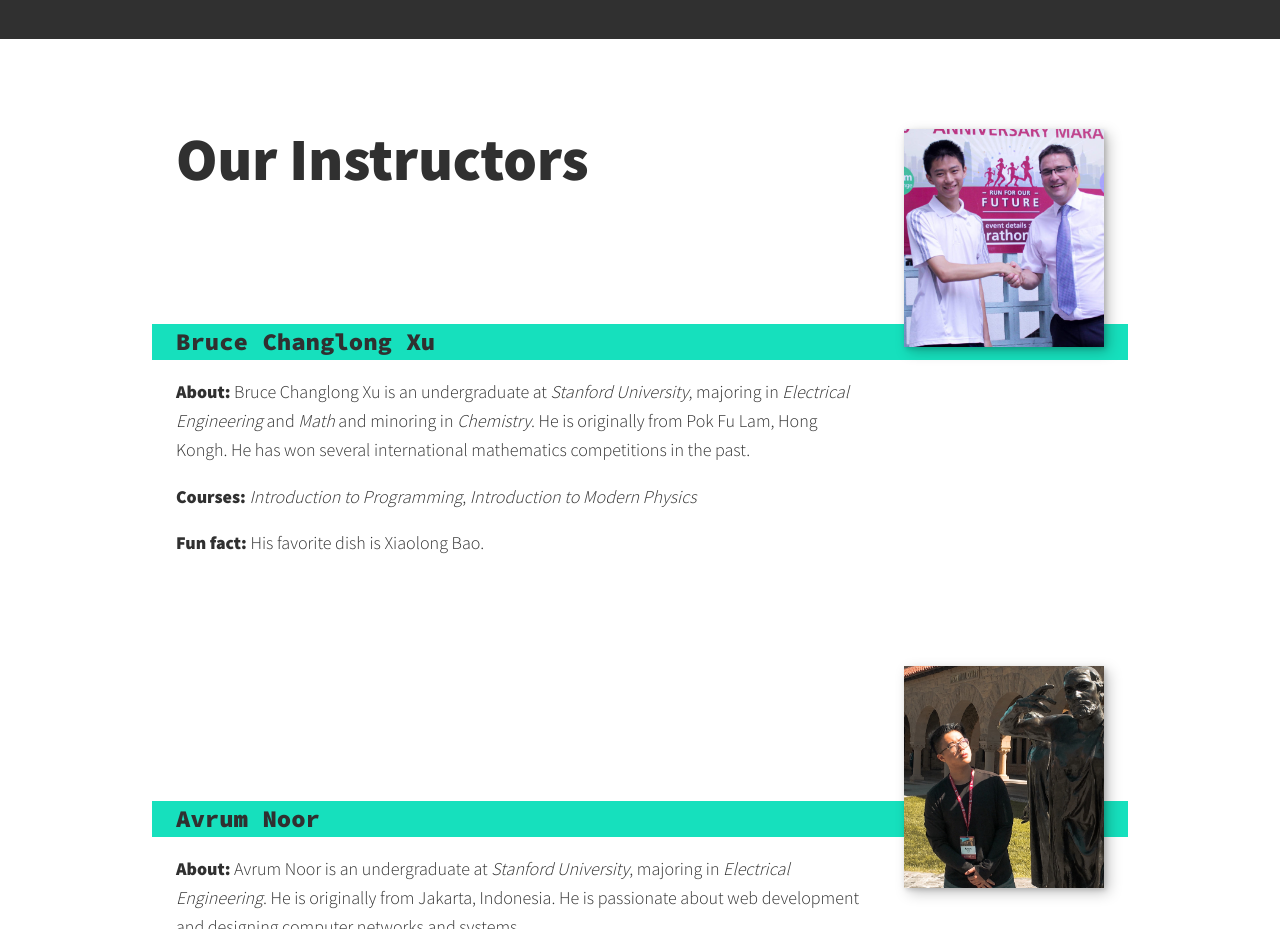
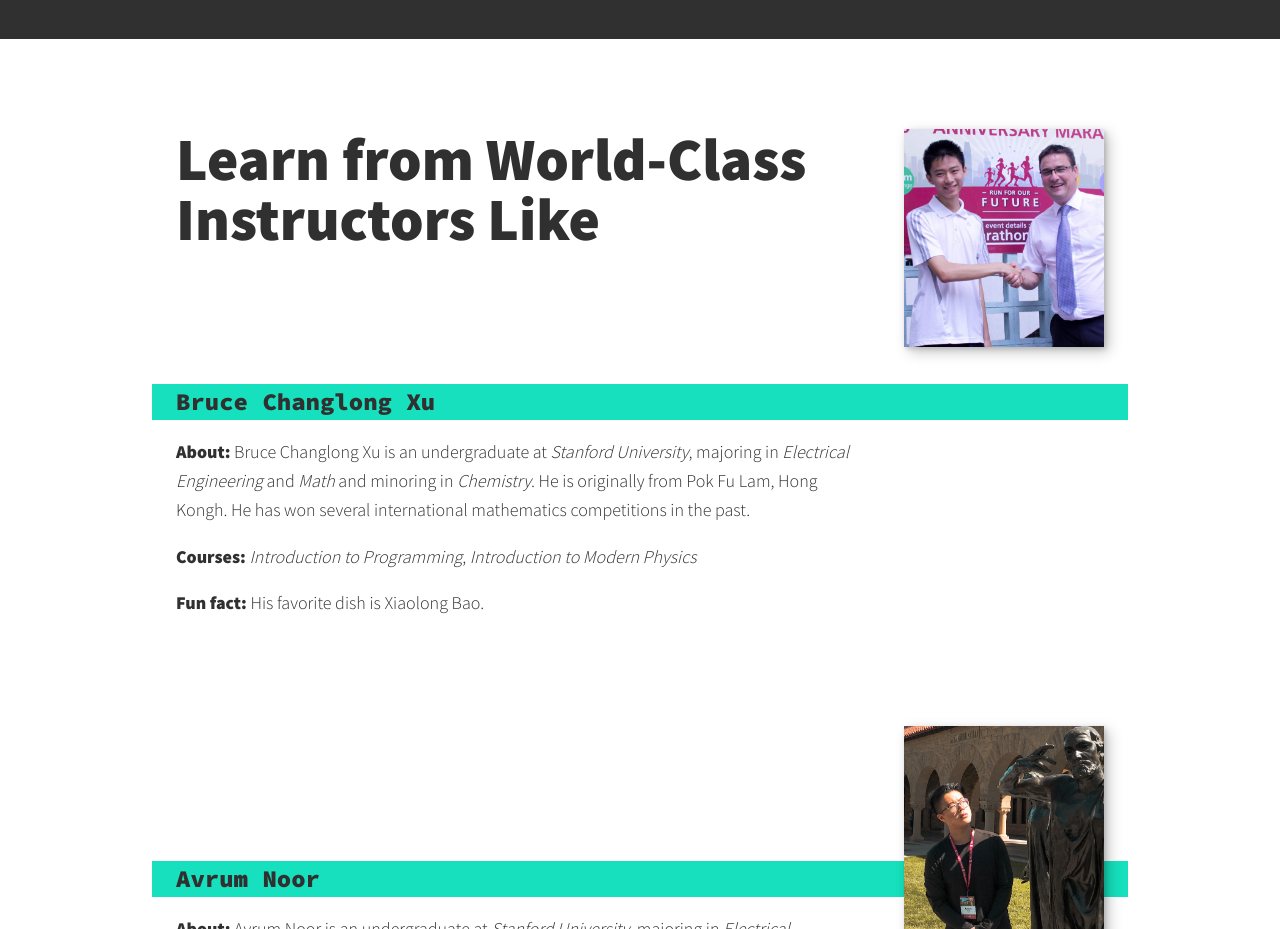
Before and after one commit to chrisjk868/PartoutPresqueSino, a plain HTML site: page index.html in a window 1280 px wide. Shown: the part 1880-2809 px from the top of the page. Drawn offline with nearby package versions, Linux system fonts and the light colour scheme.

Commit message:
Edited Instructors
edited the instructors section

```diff
--- a/index.html
+++ b/index.html
@@ -100,7 +100,7 @@
 
         <!-- About me -->
         <section class="about-me" id="about">
-            <h2 class="section__title section__title--about">Our Instructors</h2>
+            <h2 class="section__title section__title--about">Learn from World-Class Instructors Like</h2>
             <h3 class ="section__subtitle section__subtitle--about">Bruce Changlong Xu</h3>
             <div class="about-me__body">
                 <p> <strong>About:</strong> Bruce Changlong Xu is an undergraduate at <em>Stanford University</em>,
```
